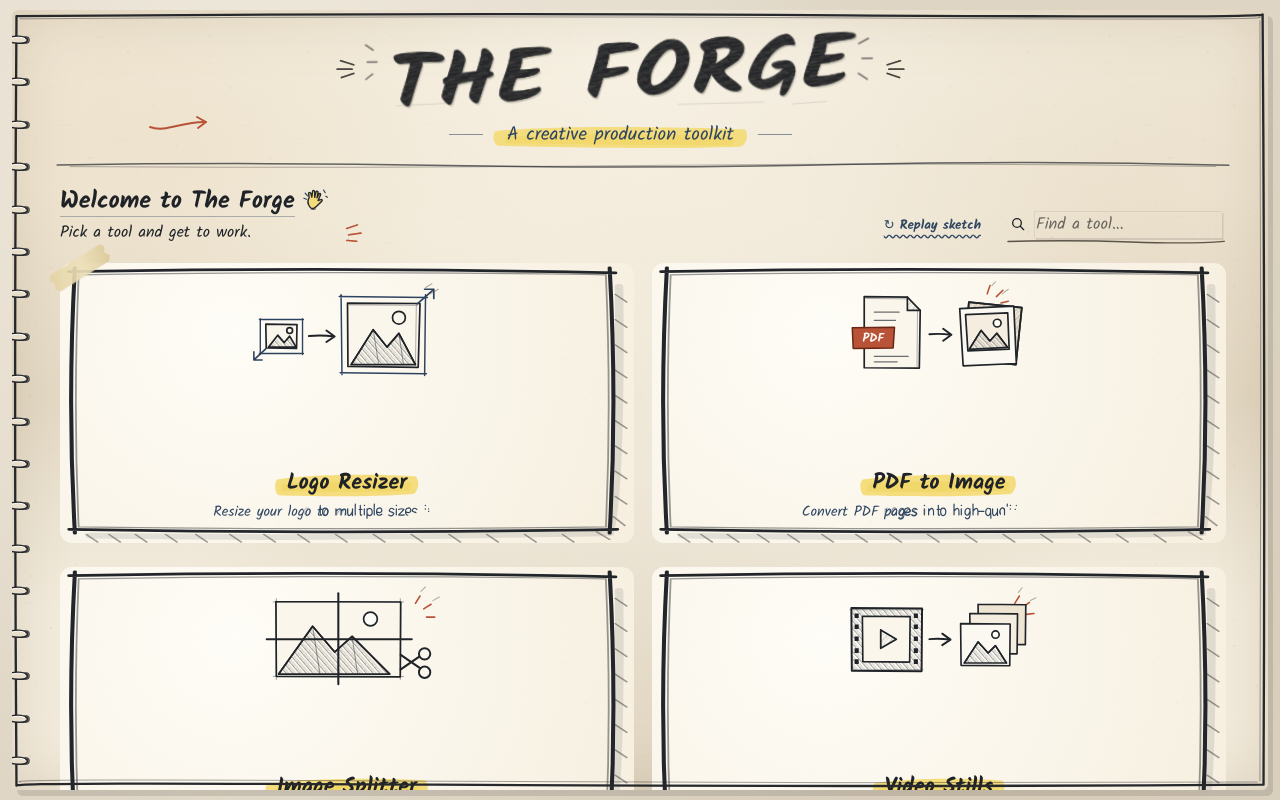
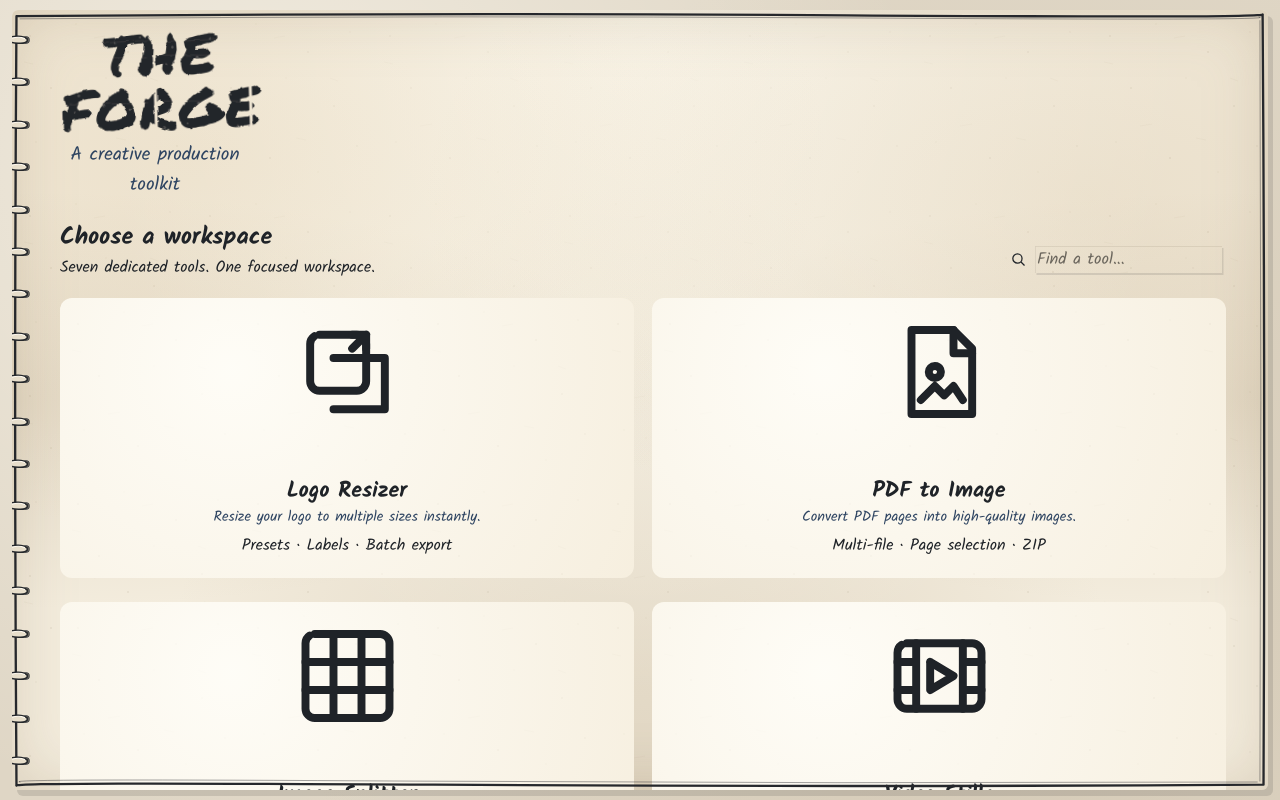
Before and after one commit to Kotaru27/The-Forge, a React (Vite) app: page /#/home in a window 1280 px wide. Built offline with nearby package versions, Linux system fonts and the light colour scheme; a web font is replaced by a local one; what pica would draw is missing.

Commit message:
refactor(home): retain 4+3 workspaces with static AMOLED-ready cards and search

```diff
--- a/src/home/ForgeHome.tsx
+++ b/src/home/ForgeHome.tsx
@@ -1,32 +1,10 @@
 import { useState, type ReactNode } from 'react';
-import { PencilWordmark } from './PencilWordmark';
-import { PencilLettering } from './PencilLettering';
 import type { ToolId } from '../tools';
-import type { ToolOpenOrigin } from '../motion/ToolOpenTransition';
 import { tools } from '../tools';
-import {
-  ChecklistArrow,
-  ForgeKilnArt,
-  GearsDoodle,
-  MountainDoodle,
-  SketchCardArt,
-  SketchCardBorder,
-  SketchCheckboxIcon,
-  SketchDividerLine,
-  SketchSpiralRingSvg,
-  SketchWavingHand,
-} from './SketchIllustrations';
 
 type Destination = ToolId | 'home';
 
-// Decorative marks from the supplied reference; no new checklist functionality.
-const DECORATIVE_MARKS = [
-  { id: 'prepare', label: 'Prepare', done: true },
-  { id: 'process', label: 'Process', done: true },
-  { id: 'create', label: 'Create', done: true },
-  { id: 'ship', label: 'Ship', done: false },
-] as const;
-
+// Tool names, descriptions and ordering are preserved from the working Home.
 const toolNotes: Record<ToolId, { description: string; cardCopy: string; category: string; detail: string }> = {
   'logo-resizer': {
     description: 'Build a consistent library of logos, precisely sized and ready to ship.',
@@ -147,104 +125,44 @@ export function ToolGlyph({ tool, size = 24 }: { tool: Destination; size?: numbe
   );
 }
 
-type Props = {
-  onOpenTool: (tool: ToolId, origin?: ToolOpenOrigin) => void;
-  onReplayIntro?: () => void;
-  animateWriting: boolean;
-};
+type Props = { onOpenTool: (tool: ToolId) => void };
 
-export function ForgeHome({ onOpenTool, onReplayIntro, animateWriting }: Props) {
+// No intro, motion libraries, drawing loops or search-time animation.
+export function ForgeHome({ onOpenTool }: Props) {
   const [search, setSearch] = useState('');
-  const term = search.trim().toLocaleLowerCase();
-  const visibleIds = tools.filter(tool =>
-    !term || [tool.label, toolNotes[tool.id].category, toolNotes[tool.id].description]
-      .some(value => value.toLocaleLowerCase().includes(term))
-  ).map(tool => tool.id);
-
-  const visibleTools = visibleIds
-    .map((id) => tools.find((tool) => tool.id === id))
-    .filter((t): t is (typeof tools)[number] => Boolean(t));
-
-  const isFilteredView = search.trim().length > 0;
+  const query = search.trim().toLocaleLowerCase();
+  const visibleTools = tools.filter(tool => !query ||
+    [tool.label, toolNotes[tool.id].category, toolNotes[tool.id].description]
+      .some(value => value.toLocaleLowerCase().includes(query))
+  );
 
   return (
-    <section className="forge-home sketch-home" aria-label="The Forge home">
+    <section className="forge-home sketch-home forge-amoled-home" aria-label="The Forge home">
       <header className="sketch-header-band">
-        <div className="sketch-checklist-wrap" aria-hidden="true">
-          <ul className="sketch-checklist">
-            {DECORATIVE_MARKS.map((item) => (
-              <li key={item.id}>
-                <span className={'sketch-check-btn' + (item.done ? ' is-done' : '')}>
-                  <span className="sketch-checkbox-box" aria-hidden="true">
-                    <SketchCheckboxIcon checked={item.done} />
-                  </span>
-                  <span><PencilLettering text={item.label}  enabled={animateWriting} /></span>
-                </span>
-              </li>
-            ))}
-          </ul>
-          <span className="sketch-checklist-arrow" aria-hidden="true">
-            <ChecklistArrow />
-          </span>
-        </div>
-
         <div className="sketch-hero-center">
           <div className="sketch-title-lockup">
-            <span className="sketch-title-ticks sketch-title-ticks-left" aria-hidden="true">
-              <svg viewBox="0 0 28 38" fill="none" stroke="currentColor" strokeWidth="2" strokeLinecap="round">
-                <path pathLength={100} data-pencil-trace="true" d="M6 10 L22 15 M2 20 L20 20 M7 30 L22 25" />
-              </svg>
-            </span>
-            <h1 className="pencil-wordmark" aria-label="THE FORGE"><PencilWordmark /></h1>
-            <svg className="sketch-ongoing-hero-line" viewBox="0 0 330 16" preserveAspectRatio="none" aria-hidden="true">
-              <path pathLength={1} d="M6 9 Q83 4 163 9 T324 7 M32 13 Q178 10 298 12" fill="none" stroke="#6d6354" strokeWidth="1.4" strokeLinecap="round" />
-            </svg>
-            <span className="sketch-title-ticks sketch-title-ticks-right" aria-hidden="true">
-              <svg viewBox="0 0 28 38" fill="none" stroke="currentColor" strokeWidth="2" strokeLinecap="round">
-                <path pathLength={100} data-pencil-trace="true" d="M22 10 L6 15 M26 20 L8 20 M21 30 L6 25" />
-              </svg>
-            </span>
+            <h1>THE FORGE</h1>
           </div>
-          <p className="sketch-subtitle">
-            <span className="sketch-subtitle-rule" aria-hidden="true" />
-            <span className="sketch-highlight-sweep"><PencilLettering text="A creative production toolkit"  enabled={animateWriting} /></span>
-            <span className="sketch-subtitle-rule" aria-hidden="true" />
-          </p>
-        </div>
-
-        <div className="sketch-header-kiln" aria-hidden="true">
-          <ForgeKilnArt />
+          <p className="sketch-subtitle">A creative production toolkit</p>
         </div>
       </header>
-      <SketchDividerLine />
 
       <div className="sketch-welcome-row">
         <div className="sketch-welcome-copy">
-          <h2>
-            <span className="sketch-welcome-ink"><PencilLettering text="Welcome to The Forge"  enabled={animateWriting} /></span>{' '}
-            <span className="sketch-wave-mark" aria-hidden="true">
-              <SketchWavingHand />
-            </span>
-          </h2>
-          <p><PencilLettering text="Pick a tool and get to work."  enabled={animateWriting} /></p>
-          <span className="sketch-welcome-ticks" aria-hidden="true">
-            <svg viewBox="0 0 24 22" fill="none" stroke="#b85337" strokeWidth="1.7" strokeLinecap="round">
-              <path pathLength={100} data-pencil-trace="true" d="M4 6 L16 2 M6 13 L20 11 M4 19 L15 20" />
-            </svg>
-          </span>
+          <h2>Choose a workspace</h2>
+          <p>Seven dedicated tools. One focused workspace.</p>
         </div>
-
         <div className="sketch-welcome-controls">
-          {onReplayIntro && <button type="button" className="forge-intro-replay" onClick={onReplayIntro} aria-label="Replay pencil sketch intro">↻ Replay sketch</button>}
-          {isFilteredView && (
+          {query && (
             <button type="button" className="sketch-reset-view" onClick={() => setSearch('')}>
               Show all tools
             </button>
           )}
           <label className="sketch-search-field">
-            <svg viewBox="0 0 24 24" width="16" height="16" fill="none" stroke="currentColor" strokeWidth="2" strokeLinecap="round" aria-hidden="true">
-              <circle cx="10.5" cy="10.5" r="6.5" />
-              <path d="m15.5 15.5 5 5" />
+            <svg viewBox="0 0 24 24" width="17" height="17" fill="none"
+              stroke="currentColor" strokeWidth="1.8" aria-hidden="true">
+              <circle cx="10.5" cy="10.5" r="6.5"/>
+              <path d="m15.5 15.5 5 5"/>
             </svg>
             <input
               type="search"
@@ -252,11 +170,8 @@ export function ForgeHome({ onOpenTool, onReplayIntro, animateWriting }: Props)
               aria-label="Find a Forge tool"
               placeholder="Find a tool..."
               value={search}
-              onChange={(event) => setSearch(event.target.value)}
+              onChange={event => setSearch(event.target.value)}
             />
-            <svg className="sketch-search-underline" viewBox="0 0 220 8" preserveAspectRatio="none" fill="none" aria-hidden="true">
-              <path pathLength={100} data-pencil-trace="true" d="M2 4 Q65 2 125 4.5 T218 3.8" stroke="currentColor" strokeWidth="1.6" strokeLinecap="round" />
-            </svg>
           </label>
         </div>
       </div>
@@ -264,96 +179,36 @@ export function ForgeHome({ onOpenTool, onReplayIntro, animateWriting }: Props)
       {visibleTools.length === 0 ? (
         <div className="sketch-empty-state" role="status">
           <h3>No matching tools</h3>
-          <p>Try another search term or view all seven tools.</p>
-          <button
-            type="button"
-            className="sketch-empty-btn"
-            onClick={() => setSearch('')}
-          >
+          <p>Try another search term.</p>
+          <button type="button" className="sketch-empty-btn" onClick={() => setSearch('')}>
             View all 7 tools
           </button>
         </div>
       ) : (
-        <div
-          className={'forge-home-grid sketch-home-grid' + (isFilteredView ? ' is-filtered' : '')}
-          aria-label="Available tools"
-        >
-          {visibleTools.map((tool) => {
-            const info = toolNotes[tool.id];
-            const hasTopLeftTape = tool.id === 'logo-resizer';
-            const hasTopRightTape = tool.id === 'ad-downloader';
-            const isSpiralCard = tool.id === 'storyboard';
-            const hasRustUnderline = tool.id === 'ad-downloader';
-            const hasTitleSparks = tool.id === 'storyboard';
-
-            return (
-              <div
-                key={tool.id}
-                className={`sketch-card-slot sketch-slot-${tool.id}`}
-              >
-                {hasTopLeftTape && <span className="sketch-tape sketch-tape-tl" aria-hidden="true" />}
-                {hasTopRightTape && <span className="sketch-tape sketch-tape-tr" aria-hidden="true" />}
-                {isSpiralCard && (
-                  <span className="sketch-card-spiral" aria-hidden="true">
-                    {Array.from({ length: 8 }).map((_, idx) => (
-                      <SketchSpiralRingSvg key={idx} compact />
-                    ))}
-                  </span>
-                )}
-
+        <div className={'forge-home-grid sketch-home-grid' + (query ? ' is-filtered' : '')}
+             aria-label="Available tools">
+          {visibleTools.map(tool => (
+            <div key={tool.id} className={'sketch-card-slot sketch-slot-' + tool.id}>
               <button
                 type="button"
-                  className={`forge-home-card sketch-tool-card sketch-card-${tool.id}`}
+                className={'forge-home-card sketch-tool-card sketch-card-' + tool.id}
                 data-workbench={tool.id}
-                  onClick={(event) => {
-                    const rect = event.currentTarget.getBoundingClientRect();
-                    onOpenTool(tool.id, {
-                      x: rect.x,
-                      y: rect.y,
-                      width: rect.width,
-                      height: rect.height,
-                    });
-                  }}
-                  aria-label={`Open ${tool.label}`}
+                onClick={() => onOpenTool(tool.id)}
+                aria-label={'Open ' + tool.label}
               >
-                  <SketchCardBorder spiral={isSpiralCard} />
                 <span className="sketch-card-art" aria-hidden="true">
-                    <SketchCardArt tool={tool.id} />
+                  <ToolGlyph tool={tool.id} size={48}/>
                 </span>
-
                 <span className="sketch-card-body">
-                    <strong className="sketch-card-title">
-                      {hasTitleSparks && (
-                        <svg className="sketch-title-sparks" viewBox="0 0 22 22" fill="none" stroke="#b85337" strokeWidth="1.7" strokeLinecap="round" aria-hidden="true">
-                          <path pathLength={100} data-pencil-trace="true" d="M18 4 L6 8 M18 11 L4 11 M18 18 L6 14" />
-                        </svg>
-                      )}
-                      <span className="sketch-highlight-mark"><PencilLettering text={tool.label}  enabled={animateWriting} /></span>
-                    </strong>
-                    <span className="sketch-card-desc"><PencilLettering text={info.cardCopy}  enabled={animateWriting} /></span>
-                    <svg className="sketch-ongoing-card-underline" viewBox="0 0 182 14" preserveAspectRatio="none" aria-hidden="true">
-                      <path pathLength={1} d="M5 8 Q44 4 90 8 T177 7 M18 11 Q81 9 152 11" fill="none" stroke="#695e50" strokeWidth="1.35" strokeLinecap="round" />
-                    </svg>
+                  <strong className="sketch-card-title">{tool.label}</strong>
+                  <span className="sketch-card-desc">{toolNotes[tool.id].cardCopy}</span>
+                  <span className="sketch-card-meta">{toolNotes[tool.id].detail}</span>
                 </span>
-
-                  {hasRustUnderline && (
-                    <svg className="sketch-rust-flourish" viewBox="0 0 90 12" fill="none" stroke="#b85337" strokeWidth="1.5" strokeLinecap="round" aria-hidden="true">
-                      <path pathLength={100} data-pencil-trace="true" d="M4 8 Q46 3 86 5 M18 11 Q54 7 78 8" />
-                    </svg>
-                  )}
               </button>
             </div>
-            );
-          })}
+          ))}
         </div>
       )}
-
-      <div className="sketch-bottom-mountains" aria-hidden="true">
-        <MountainDoodle />
-      </div>
-      <div className="sketch-bottom-gears" aria-hidden="true">
-        <GearsDoodle />
-      </div>
     </section>
   );
 }
```
Lines whose indentation alone changed are shown as unchanged.
